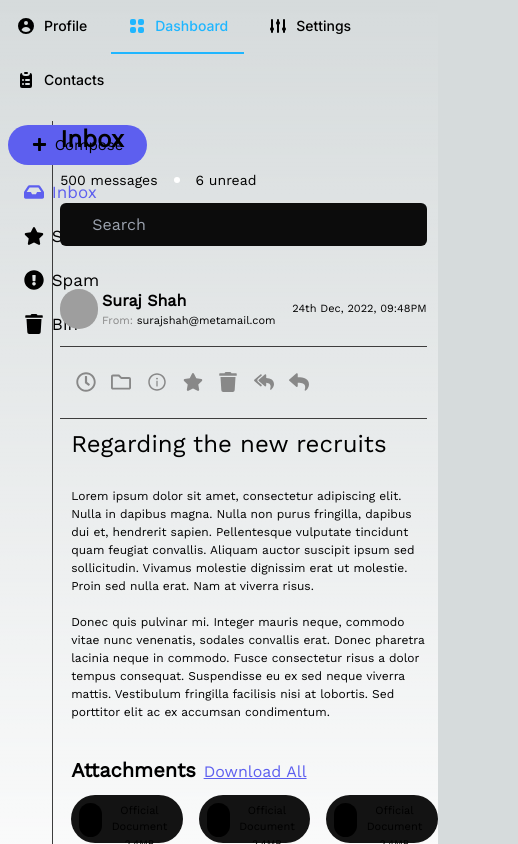
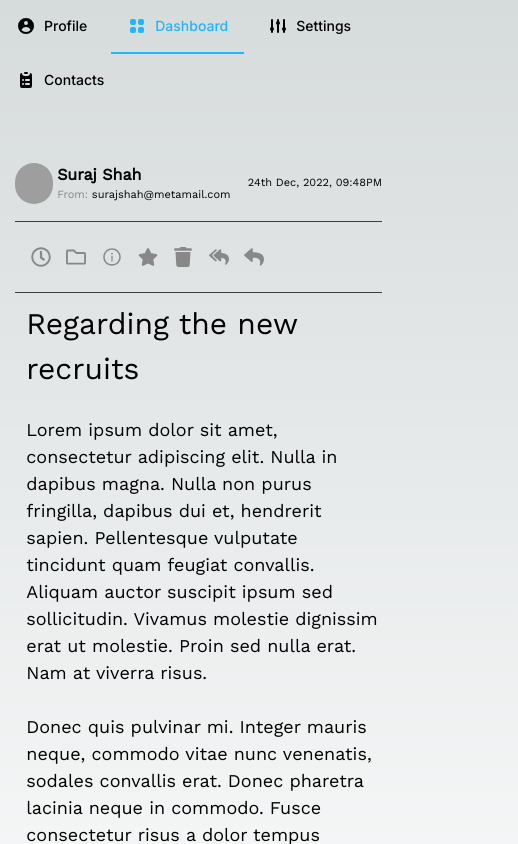
Before and after one commit to suraj2906/MetaMail, a Next.js app: page /mail in a window 390 px wide. Shown: the top 844 px of the page, 518 px wide, since content can reach past the window. Built offline with nearby package versions, Linux system fonts and the light colour scheme; grey boxes are pictures that could not be loaded.

Commit message:
Made mail page rsponsive

```diff
--- a/src/app/mail/page.js
+++ b/src/app/mail/page.js
@@ -19,12 +19,12 @@ function page() {
     <Tab/>
     <main className='mx-[2%] my-[2%] font-worksans'>
     <div className='flex flex-row mt-[16px]'>
-        <div className='w-[12%] border-r-[0.5px] border-[#3D3D3D] h-screen'>
+        <div className='pr-[2%] border-r-[0.5px] border-[#3D3D3D] h-screen hidden md:block'>
             <div className='px-[10%] my-[10%] ml-[-10%]'>
             <Button>
 
                 <FaPlus className='text-[15px]'/>
-                <span className='text-[15px] ml-[8px] my-auto'>Compose</span>
+                <span className='text-[15px] ml-[10px] my-auto'>Compose</span>
             </Button>
             </div>
             <IconButton>
@@ -47,7 +47,7 @@ function page() {
         </div>
 
         <div className='pl-[2%] w-[100%]'>
-            <div>
+            <div className='hidden md:block'>
                 <span className='font-worksans font-semibold text-[24px]'>Inbox</span>
                 <div className='flex flex-row space-x-4 my-[1.5vh]'>
                     <span className='font-worksans text-[14px]'>500 messages</span>
@@ -55,10 +55,10 @@ function page() {
                     <span className='font-worksans text-[14px]'>6 unread</span>
                 </div>
             </div>
-            <div className='mb-[2vh]'>
+            <div className='mb-[2vh] hidden md:block'>
                 <InputField/>
             </div>
-            <div>
+            <div className=''>
                 <div className='flex flex-row mt-[3vh] border-b-[0.5px] border-[#3D3D3D] py-[2vh]'>
                     <Image className='rounded-full' width={38} height={38} src={'https://www.sony.eu/alphauniverse/assets/resized/2020/10/Julien-Mauve-profile_square_291x291.jpg'}/>
                     <div className='justify-center flex flex-col mx-[1vw]'>
@@ -67,7 +67,7 @@ function page() {
                     </div>
                     <p className='justify-center flex flex-col ml-auto text-[11px]'>24th Dec, 2022, 09:48PM</p>
                 </div>
-                    <div className='flex flex-row border-b-[0.5px] border-[#3D3D3D] space-x-[4vw] py-[3vh] pl-[4vw]'>
+                <div className='flex flex-row border-b-[0.5px] border-[#3D3D3D] space-x-[4vw] py-[3vh] pl-[4vw]'>
                     <FaRegClock className='text-[20px] text-[#888888]'/>
                     <FaRegFolder className='text-[20px] text-[#888888]'/>
                     <AiOutlineInfoCircle className='text-[20px] text-[#888888]'/>
@@ -77,8 +77,8 @@ function page() {
                     <FaReply className='text-[20px] text-[#888888]'/>
                 </div>
                 <div className='ml-[3%] mt-[2%]'>
-                    <p className='text-[24px] font-medium'>Regarding the new recruits</p>
-                    <p className='text-[12px] mt-[3vh]'>Lorem ipsum dolor sit amet, consectetur adipiscing elit. Nulla in dapibus magna. Nulla non purus fringilla, dapibus dui et, hendrerit sapien. Pellentesque vulputate tincidunt quam feugiat convallis. Aliquam auctor suscipit ipsum sed sollicitudin. Vivamus molestie dignissim erat ut molestie. Proin sed nulla erat. Nam at viverra risus.
+                    <p className='text-[30px] md:24px  font-medium'>Regarding the new recruits</p>
+                    <p className='md:text-[12px] text-[18px] mt-[3vh]'>Lorem ipsum dolor sit amet, consectetur adipiscing elit. Nulla in dapibus magna. Nulla non purus fringilla, dapibus dui et, hendrerit sapien. Pellentesque vulputate tincidunt quam feugiat convallis. Aliquam auctor suscipit ipsum sed sollicitudin. Vivamus molestie dignissim erat ut molestie. Proin sed nulla erat. Nam at viverra risus.
                     <br/>
                     <br/>
                     Donec quis pulvinar mi. Integer mauris neque, commodo vitae nunc venenatis, sodales convallis erat. Donec pharetra lacinia neque in commodo. Fusce consectetur risus a dolor tempus consequat. Suspendisse eu ex sed neque viverra mattis. Vestibulum fringilla facilisis nisi at lobortis. Sed porttitor elit ac ex accumsan condimentum.</p>
--- a/src/components/Attachment/index.js
+++ b/src/components/Attachment/index.js
@@ -8,7 +8,7 @@ export default function IconButton(props){
                     <FaPaperclip className='text-[20px] my-auto'/>
                 </div>
                 <div className='ml-[1vw] mr-[0.5vw]'>
-                    <p className='text-[11px]'>{props.filename}</p>
+                    <p className='text-[11px] truncate'>{props.filename}</p>
                     <p className='text-[10px]'>{props.filesize}</p>
                 </div>
             </div>
```
